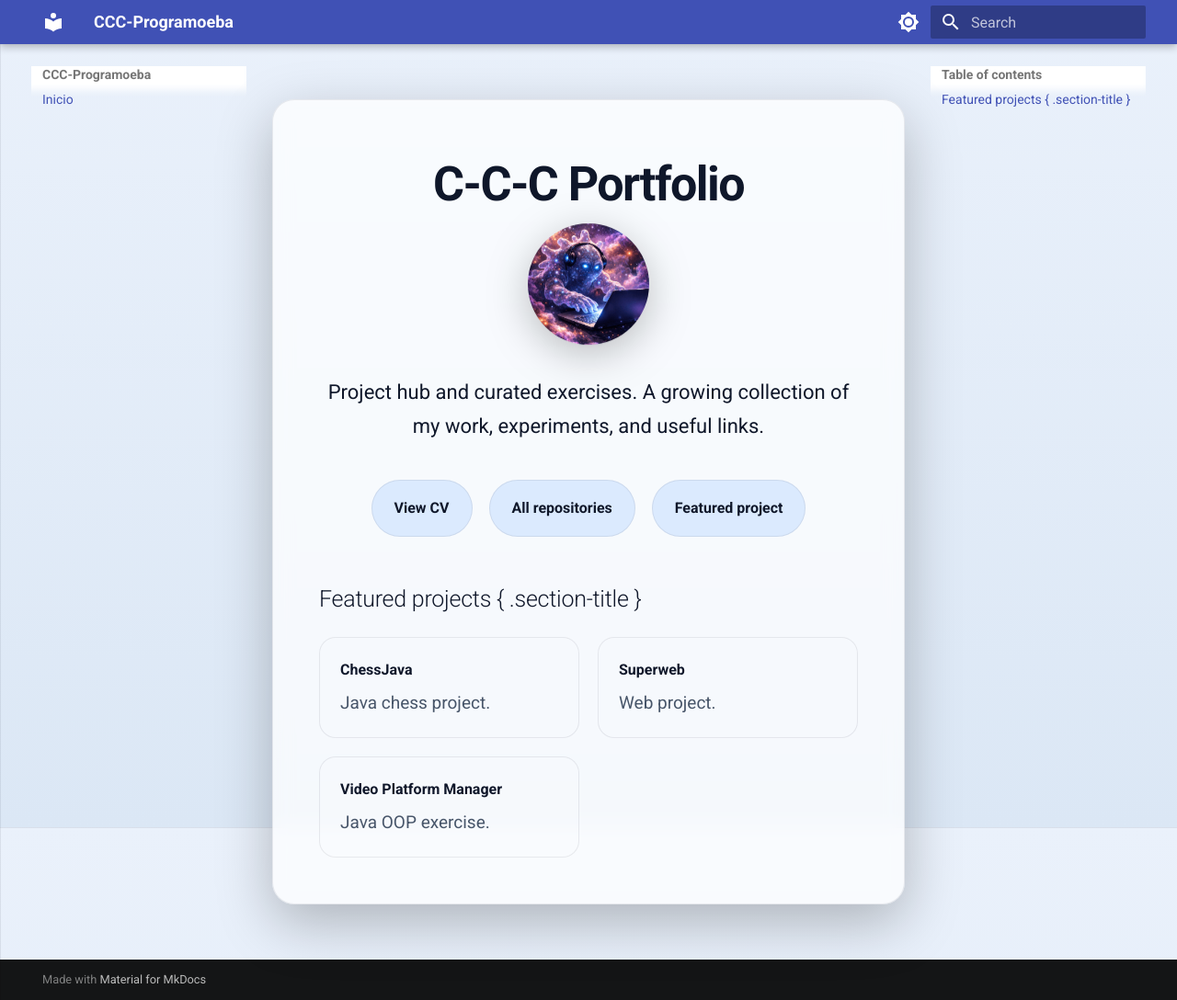
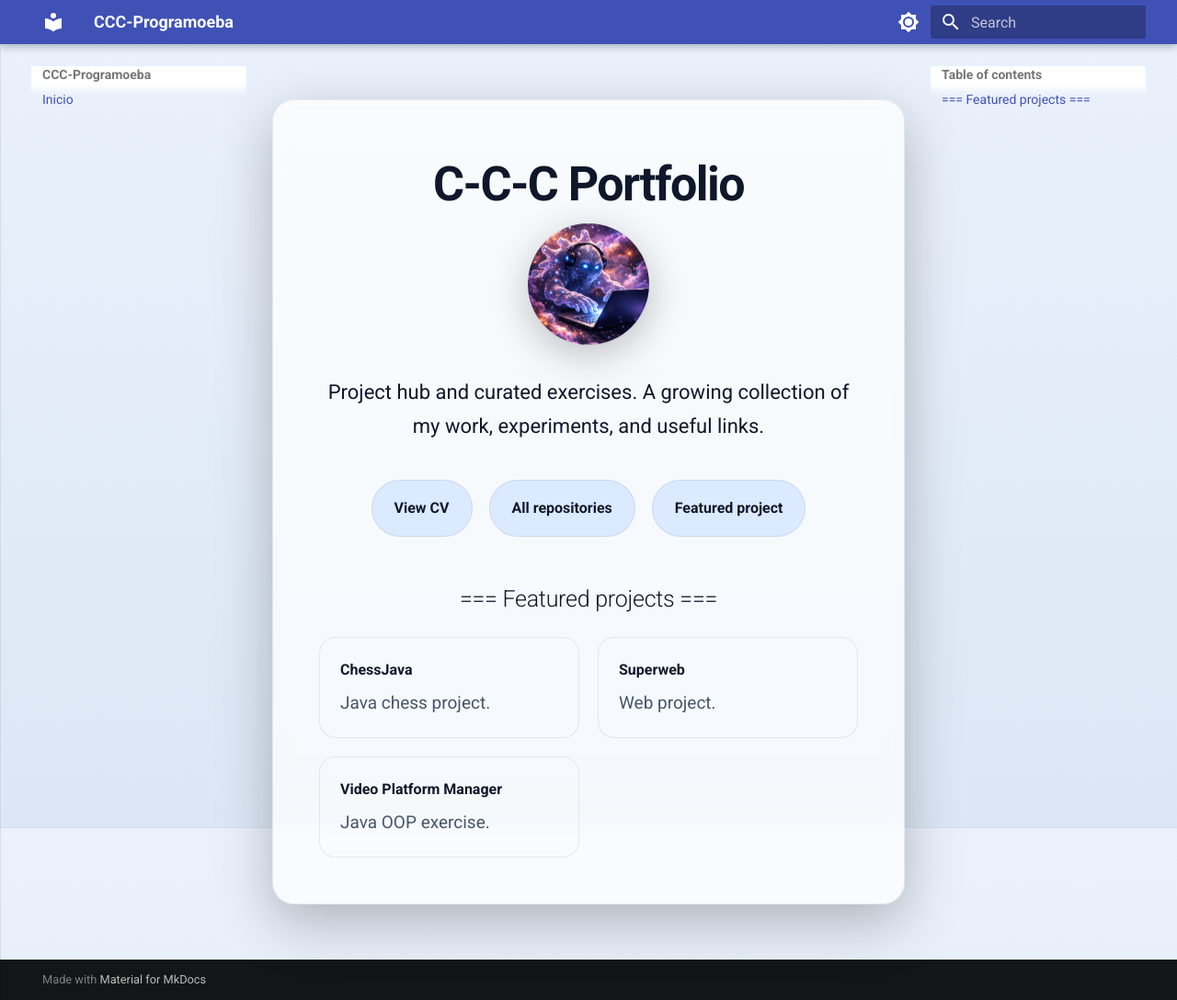
Before and after one commit to CCC-Programoeba/CCC-Programoeba.github.io, an MkDocs documentation site: the page built from docs/index.md, in a window 1280 px wide and 1088 px high. Shown: the whole window at 92% size. Built offline with MkDocs 1.6.1 and Material for MkDocs 9.7.7, drawn with Linux system fonts in a browser that asks for light colours.

Commit message:
Fixed Featured_Objects subtitle

```diff
--- a/docs/index.md
+++ b/docs/index.md
@@ -21,7 +21,7 @@ Project hub and curated exercises. A growing collection of my work, experiments,
   <a class="hero-button" href="https://github.com/CCC-Programoeba/ChessJava">Featured project</a>
 </div>
 
-## Featured projects { .section-title }
+## === Featured projects === { .section-title }
 
 <div class="feature-grid">
   <a class="feature-card" href="https://github.com/CCC-Programoeba/ChessJava">
--- a/mkdocs.yml
+++ b/mkdocs.yml
@@ -21,5 +21,8 @@ theme:
 extra_css:
   - stylesheets/extra.css
 
+markdown_extensions:
+  - attr_list
+
 nav:
   - Inicio: index.md
```
